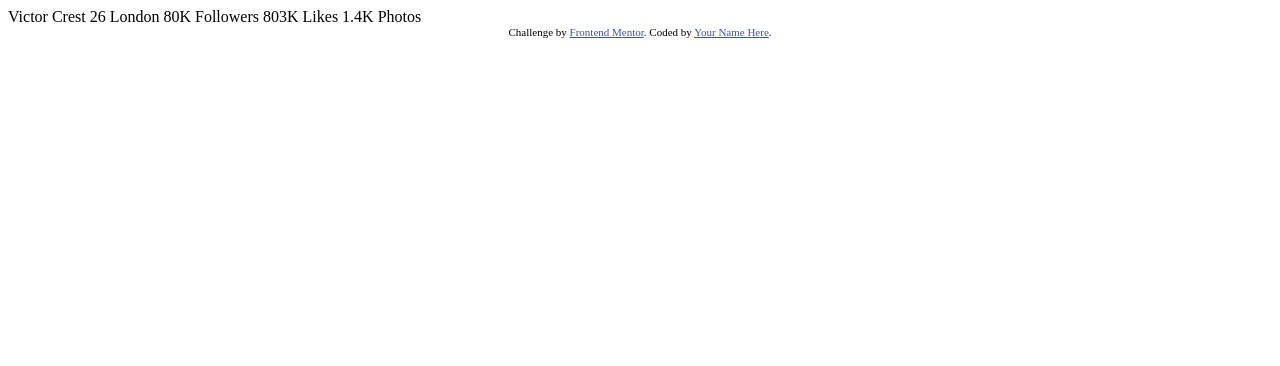
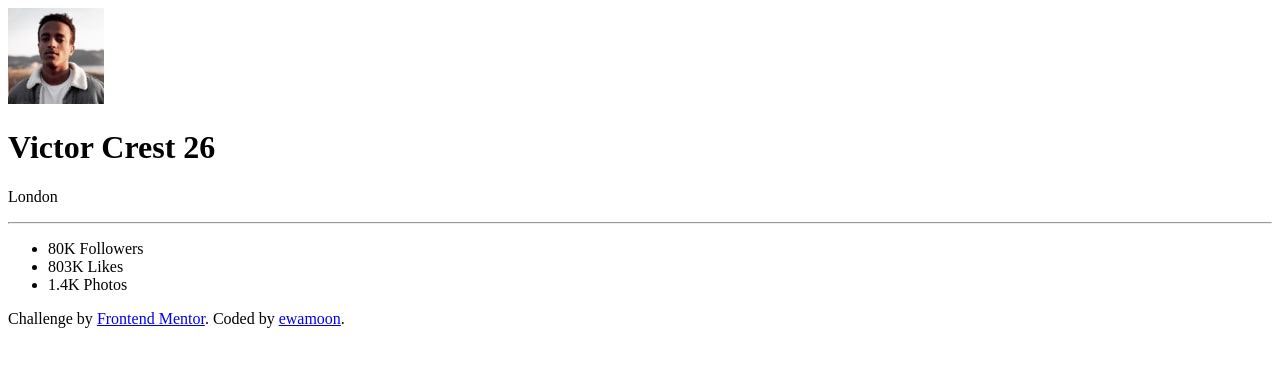
Before and after one commit to ewamoon/profile-card-componet, a plain HTML site: page index.html in a window 1280 px wide. Drawn offline with Linux system fonts and the light colour scheme.

Commit message:
Add HTML structure

```diff
--- a/index.html
+++ b/index.html
@@ -1,35 +1,45 @@
-<!DOCTYPE html>
+<!doctype html>
 <html lang="en">
   <head>
-  <meta charset="UTF-8">
-  <meta name="viewport" content="width=device-width, initial-scale=1.0"> <!-- displays site properly based on user's device -->
+    <meta charset="UTF-8" />
+    <meta name="viewport" content="width=device-width, initial-scale=1.0" />
 
-  <link rel="icon" type="image/png" sizes="32x32" href="./images/favicon-32x32.png">
+    <link
+      rel="icon"
+      type="image/png"
+      sizes="32x32"
+      href="./images/favicon-32x32.png"
+    />
 
     <title>Frontend Mentor | Profile card component</title>
-
-  <!-- Feel free to remove these styles or customise in your own stylesheet 👍 -->
-  <style>
-    .attribution { font-size: 0.6875rem; text-align: center; }
-    .attribution a { color: hsl(228, 45%, 44%); }
-  </style>
   </head>
   <body>
-  Victor Crest
-  26
-  London
+    <main>
+      <div class="user-card">
+        <div class="info">
+          <img src="./images/image-victor.jpg" alt="Portrait of Victor Crest" />
+          <h1 class="user-name">Victor Crest <span class="age">26</span></h1>
+          <p>London</p>
+        </div>
 
-  80K
-  Followers
-
-  803K
-  Likes
-
-  1.4K
-  Photos
+        <hr class="line">
+        <ul class="counter-list">
+          <li class="followers">
+            <span class="numbers">80K</span> <span class="text">Followers</span>
+          </li>
+          <li class="likes">
+            <span class="numbers">803K</span> <span class="text">Likes</span>
+          </li>
+          <li class="photos">
+            <span class="numbers">1.4K</span> <span class="text">Photos</span>
+          </li>
+        </ul>
+      </div>
+    </main>
     <footer class="attribution">
-    Challenge by <a href="https://www.frontendmentor.io?ref=challenge">Frontend Mentor</a>.
-    Coded by <a href="#">Your Name Here</a>.
+      Challenge by
+      <a href="https://www.frontendmentor.io?ref=challenge">Frontend Mentor</a>.
+      Coded by <a href="#">ewamoon</a>.
     </footer>
   </body>
 </html>
```
Lines whose indentation alone changed are shown as unchanged.
